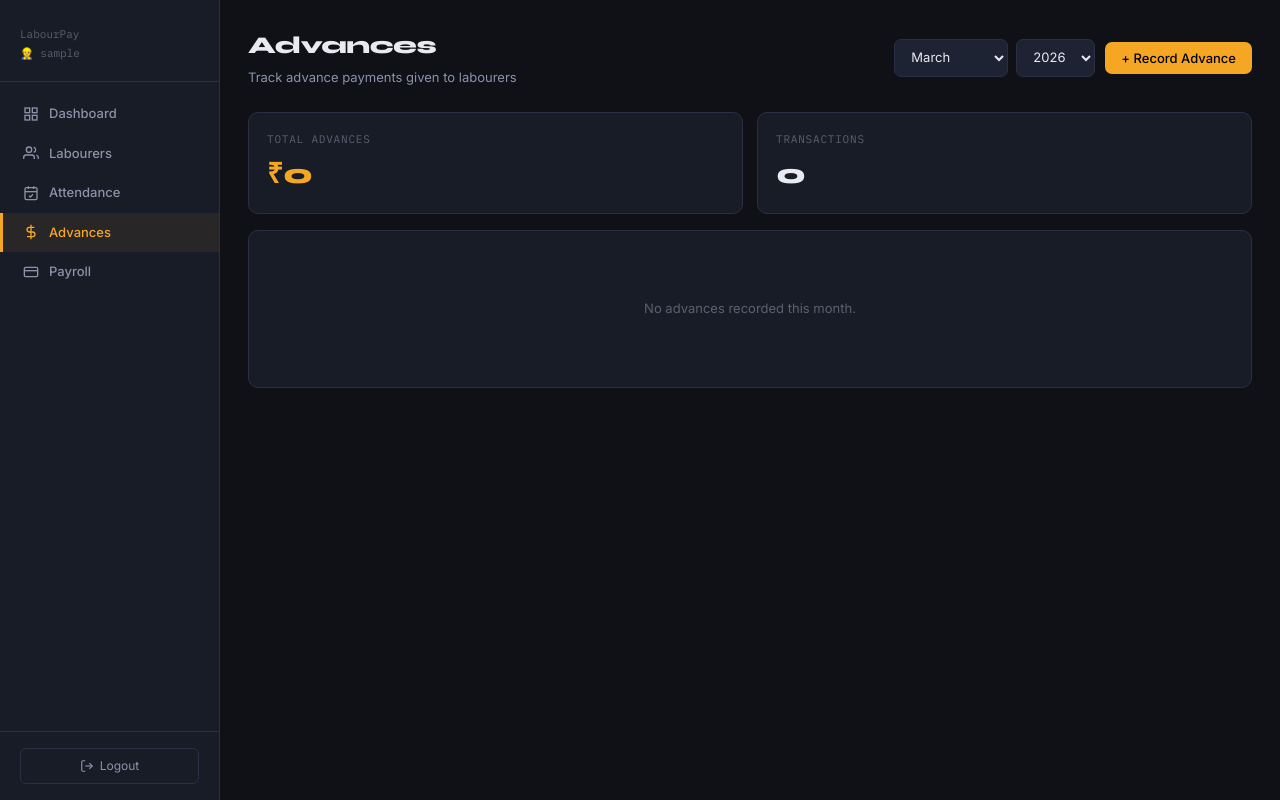
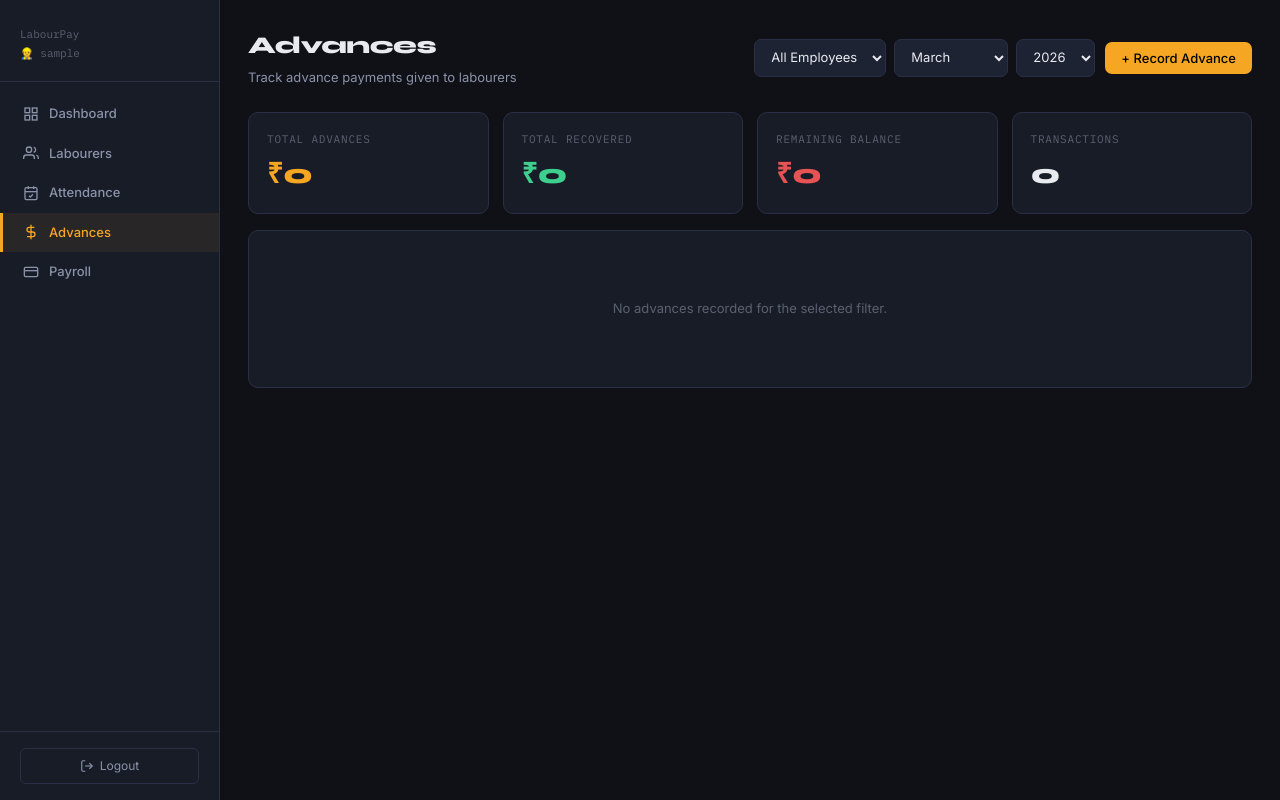
Before and after one commit to Hemanth8105/labourpay, a Flask app: page /advances in a window 1280 px wide. Run offline with Flask 3, Linux system fonts and the light colour scheme; a user stored in the database is signed in; tables that the repository leaves empty hold one stand-in row (values such as "Sample post").

Commit message:
Add advance filter/recover, attendance day-view, big payroll status

```diff
--- a/models.py
+++ b/models.py
@@ -39,6 +39,7 @@
     id = db.Column(db.Integer, primary_key=True)
     employee_id = db.Column(db.Integer, db.ForeignKey('employees.id'), nullable=False)
     amount = db.Column(db.Numeric(10, 2), nullable=False)
+    recovered = db.Column(db.Numeric(10, 2), default=0)
     date = db.Column(db.Date, default=date.today)
     note = db.Column(db.Text)
     created_at = db.Column(db.DateTime, server_default=db.func.now())
--- a/routes/advances.py
+++ b/routes/advances.py
@@ -14,24 +14,33 @@
     today = date.today()
     month = int(request.args.get('month', today.month))
     year = int(request.args.get('year', today.year))
+    employee_filter = request.args.get('employee_id', '')
 
-    advances = db.session.query(Advance, Employee.name).join(Employee).filter(
+    query = db.session.query(Advance, Employee.name).join(Employee).filter(
         func.extract('month', Advance.date) == month,
         func.extract('year', Advance.date) == year
-    ).order_by(Advance.date.desc()).all()
+    )
 
+    if employee_filter:
+        query = query.filter(Advance.employee_id == int(employee_filter))
+
+    advances = query.order_by(Advance.date.desc()).all()
     total = sum(float(a.Advance.amount) for a in advances)
+    total_recovered = sum(float(a.Advance.recovered or 0) for a in advances)
+    total_remaining = total - total_recovered
+
     employees = Employee.query.filter_by(is_active=True).order_by(Employee.name).all()
-
-    # Build month/year options for dropdown
     months = [{'value': i, 'label': datetime(2000, i, 1).strftime('%B')} for i in range(1, 13)]
 
     return render_template('pages/advances.html',
         advances=advances,
         total=total,
+        total_recovered=total_recovered,
+        total_remaining=total_remaining,
         employees=employees,
         selected_month=month,
         selected_year=year,
+        selected_employee=employee_filter,
         months=months,
         current_year=today.year
     )
@@ -51,10 +60,36 @@
         flash('Employee and amount are required.', 'error')
         return redirect(url_for('advances.index', month=month, year=year))
 
-    adv = Advance(employee_id=employee_id, amount=amount, date=adv_date, note=note)
+    adv = Advance(employee_id=employee_id, amount=amount, date=adv_date, note=note, recovered=0)
     db.session.add(adv)
     db.session.commit()
     flash('Advance recorded!', 'success')
+    return redirect(url_for('advances.index', month=month, year=year))
+
+
+@advances_bp.route('/advances/recover/<int:adv_id>', methods=['POST'])
+@login_required
+def recover(adv_id):
+    adv = Advance.query.get_or_404(adv_id)
+    recover_amount = float(request.form.get('recover_amount', 0))
+    month = adv.date.month
+    year = adv.date.year
+
+    current_recovered = float(adv.recovered or 0)
+    remaining = float(adv.amount) - current_recovered
+
+    if recover_amount <= 0:
+        flash('Recovery amount must be greater than 0.', 'error')
+        return redirect(url_for('advances.index', month=month, year=year))
+
+    if recover_amount > remaining:
+        flash(f'Cannot recover more than remaining balance ₹{remaining:,.0f}.', 'error')
+        return redirect(url_for('advances.index', month=month, year=year))
+
+    adv.recovered = current_recovered + recover_amount
+    db.session.commit()
+    new_remaining = float(adv.amount) - float(adv.recovered)
+    flash(f'₹{recover_amount:,.0f} recovered! Remaining balance: ₹{new_remaining:,.0f}', 'success')
     return redirect(url_for('advances.index', month=month, year=year))
 
 
--- a/templates/pages/advances.html
+++ b/templates/pages/advances.html
@@ -8,7 +8,13 @@
     <p>Track advance payments given to labourers</p>
   </div>
   <div class="flex-gap">
-    <form method="GET" style="display:flex;gap:8px;align-items:center">
+    <form method="GET" style="display:flex;gap:8px;align-items:center;flex-wrap:wrap">
+      <select name="employee_id" onchange="this.form.submit()" style="width:auto">
+        <option value="">All Employees</option>
+        {% for emp in employees %}
+        <option value="{{ emp.id }}" {% if selected_employee == emp.id|string %}selected{% endif %}>{{ emp.name }}</option>
+        {% endfor %}
+      </select>
       <select name="month" onchange="this.form.submit()" style="width:auto">
         {% for m in months %}
         <option value="{{ m.value }}" {% if m.value == selected_month %}selected{% endif %}>{{ m.label }}</option>
@@ -30,6 +36,14 @@
     <div class="value orange mono">₹{{ "{:,.0f}".format(total) }}</div>
   </div>
   <div class="stat-card">
+    <div class="label">Total Recovered</div>
+    <div class="value green mono">₹{{ "{:,.0f}".format(total_recovered) }}</div>
+  </div>
+  <div class="stat-card">
+    <div class="label">Remaining Balance</div>
+    <div class="value" style="color:var(--danger)" >₹{{ "{:,.0f}".format(total_remaining) }}</div>
+  </div>
+  <div class="stat-card">
     <div class="label">Transactions</div>
     <div class="value">{{ advances|length }}</div>
   </div>
@@ -40,20 +54,38 @@
   <div class="table-wrap">
     <table>
       <thead>
-        <tr><th>#</th><th>Employee</th><th>Amount</th><th>Date</th><th>Note</th><th></th></tr>
+        <tr><th>#</th><th>Employee</th><th>Advance</th><th>Recovered</th><th>Remaining</th><th>Date</th><th>Note</th><th>Actions</th></tr>
       </thead>
       <tbody>
         {% for row in advances %}
+        {% set remaining = row.Advance.amount - (row.Advance.recovered or 0) %}
         <tr>
           <td style="color:var(--text3)">{{ loop.index }}</td>
           <td style="font-weight:600">{{ row.name }}</td>
-          <td><span class="mono" style="color:var(--danger)">-₹{{ "{:,.0f}".format(row.Advance.amount) }}</span></td>
+          <td><span class="mono" style="color:var(--danger)">₹{{ "{:,.0f}".format(row.Advance.amount) }}</span></td>
+          <td><span class="mono" style="color:var(--accent2)">₹{{ "{:,.0f}".format(row.Advance.recovered or 0) }}</span></td>
+          <td>
+            {% if remaining > 0 %}
+              <span class="mono" style="color:var(--danger);font-weight:700">₹{{ "{:,.0f}".format(remaining) }}</span>
+            {% else %}
+              <span style="color:var(--accent2);font-weight:700">✅ Cleared</span>
+            {% endif %}
+          </td>
           <td style="color:var(--text2);font-size:12px">{{ row.Advance.date.strftime('%d-%m-%Y') }}</td>
           <td style="color:var(--text2)">{{ row.Advance.note or '—' }}</td>
           <td>
-            <form method="POST" action="{{ url_for('advances.delete', adv_id=row.Advance.id) }}" onsubmit="return confirm('Delete this advance?')">
-              <button type="submit" class="btn btn-danger btn-sm">Delete</button>
-            </form>
+            <div class="flex-gap">
+              {% if remaining > 0 %}
+              <button class="btn btn-sm" style="background:var(--accent2);color:#000;border:none"
+                onclick="openRecoverModal({{ row.Advance.id }}, '{{ row.name }}', {{ remaining }})">
+                ↩ Recover
+              </button>
+              {% endif %}
+              <form method="POST" action="{{ url_for('advances.delete', adv_id=row.Advance.id) }}"
+                onsubmit="return confirm('Delete this advance?')">
+                <button type="submit" class="btn btn-danger btn-sm">Delete</button>
+              </form>
+            </div>
           </td>
         </tr>
         {% endfor %}
@@ -62,12 +94,12 @@
   </div>
   {% else %}
   <div class="empty-state">
-    <p>No advances recorded this month.</p>
+    <p>No advances recorded for the selected filter.</p>
   </div>
   {% endif %}
 </div>
 
-<!-- Add Modal -->
+<!-- Add Advance Modal -->
 <div class="modal-overlay" id="addModal" style="display:none">
   <div class="modal">
     <h3>Record Advance Payment</h3>
@@ -90,7 +122,7 @@
         </div>
         <div class="form-group">
           <label>Date *</label>
-          <input type="date" name="date" value="{{ today.isoformat() if today is defined else '' }}" required/>
+          <input type="date" name="date" value="{{ selected_month|string + '-01' }}" required/>
         </div>
       </div>
       <div class="form-group">
@@ -104,4 +136,40 @@
     </form>
   </div>
 </div>
+
+<!-- Recover Advance Modal -->
+<div class="modal-overlay" id="recoverModal" style="display:none">
+  <div class="modal" style="max-width:380px">
+    <h3>Recover Advance</h3>
+    <p style="color:var(--text2);font-size:13px;margin-bottom:4px">
+      Employee: <strong id="recoverEmpName" style="color:var(--text)"></strong>
+    </p>
+    <p style="color:var(--text2);font-size:13px;margin-bottom:16px">
+      Remaining Balance: <strong id="recoverRemaining" style="color:var(--danger);font-family:monospace"></strong>
+    </p>
+    <form method="POST" id="recoverForm">
+      <div class="form-group">
+        <label>Amount to Recover (₹) *</label>
+        <input type="number" name="recover_amount" id="recoverAmount"
+          placeholder="Enter amount" min="1" step="1" required/>
+      </div>
+      <div class="modal-footer">
+        <button type="button" class="btn btn-ghost" onclick="closeModal('recoverModal')">Cancel</button>
+        <button type="submit" class="btn btn-primary">Recover</button>
+      </div>
+    </form>
+  </div>
+</div>
 {% endblock %}
+
+{% block scripts %}
+<script>
+function openRecoverModal(advId, empName, remaining) {
+  document.getElementById('recoverEmpName').textContent = empName;
+  document.getElementById('recoverRemaining').textContent = '₹' + remaining.toLocaleString('en-IN');
+  document.getElementById('recoverAmount').max = remaining;
+  document.getElementById('recoverForm').action = '/advances/recover/' + advId;
+  openModal('recoverModal');
+}
+</script>
+{% endblock %}
--- a/templates/pages/attendance.html
+++ b/templates/pages/attendance.html
@@ -34,7 +34,7 @@
     <div class="table-wrap">
       <table>
         <thead>
-          <tr><th>#</th><th>Name</th><th>Daily Wage</th><th>Attendance</th></tr>
+          <tr><th>#</th><th>Name</th><th>Daily Wage</th><th>Attendance</th><th>History</th></tr>
         </thead>
         <tbody>
           {% for r in records %}
@@ -52,6 +52,10 @@
                   onclick="setStatus({{ r.id }}, 'absent', this)">A</button>
                 <input type="hidden" name="status_{{ r.id }}" id="status_{{ r.id }}" value="{{ r.status }}"/>
               </div>
+            </td>
+            <td>
+              <a href="{{ url_for('attendance.employee_view', emp_id=r.id) }}"
+                class="btn btn-ghost btn-sm" style="font-size:11px">📅 View Month</a>
             </td>
           </tr>
           {% endfor %}
```
Also changed, not shown: routes/attendance.py (+54 -2 lines), templates/pages/attendance_employee.html (added, +109 -0 lines), templates/pages/payroll.html (+27 -17 lines).
